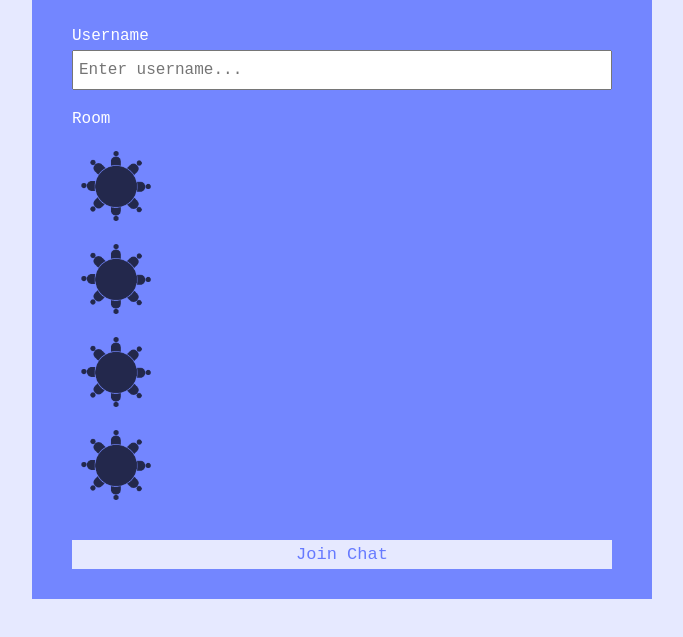
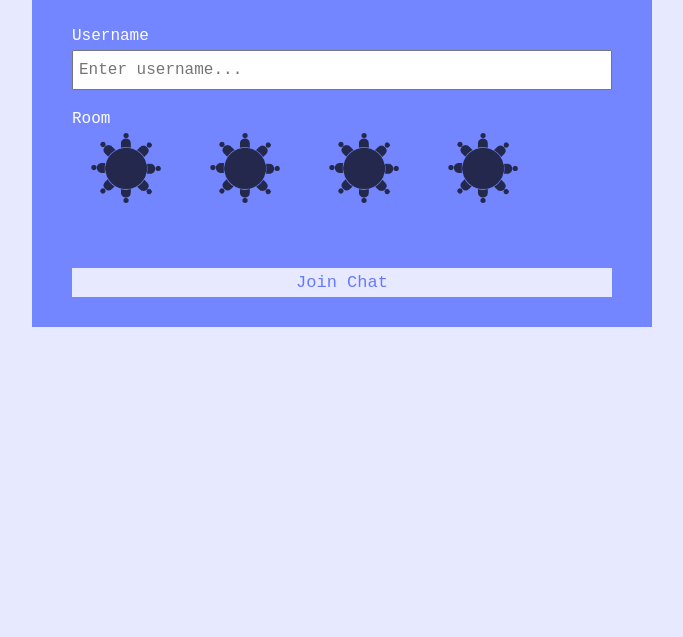
Before and after one commit to boredtea/gaussian-noise, a website: page public/lounge.html in a window 1280 px wide. Shown: the part 161-798 px from the top of the page, without its empty margins (298-981 px from the left). Drawn offline with Linux system fonts and the light colour scheme.

Commit message:
Put tables in one row

```diff
--- a/public/lounge.html
+++ b/public/lounge.html
@@ -28,13 +28,13 @@
 					<div class="cc-selector">
 						<!-- <div class="col-lg-3 col-md-3"> -->
 							<input id="table-1" type="radio" name="room" value="table-1" />
-							<label class="drinkcard-cc table" for="table-1"></label>
+							<p class="drinkcard-cc table" for="table-1"></p>
 							<input id="table-2" type="radio" name="room" value="table-2" />
-							<label class="drinkcard-cc table" for="table-2"></label>
+							<p class="drinkcard-cc table" for="table-2"></p>
 							<input id="table-3" type="radio" name="room" value="table-3" />
-							<label class="drinkcard-cc table" for="table-3"></label>
+							<p class="drinkcard-cc table" for="table-3"></p>
 							<input id="table-4" type="radio" name="room" value="table-4" />
-							<label class="drinkcard-cc table" for="table-4"></label>
+							<p class="drinkcard-cc table" for="table-4"></p>
 						<!-- </div> -->
 						<!-- <select name="room" id="room">
 							<option value="JavaScript">JavaScript</option>
```
